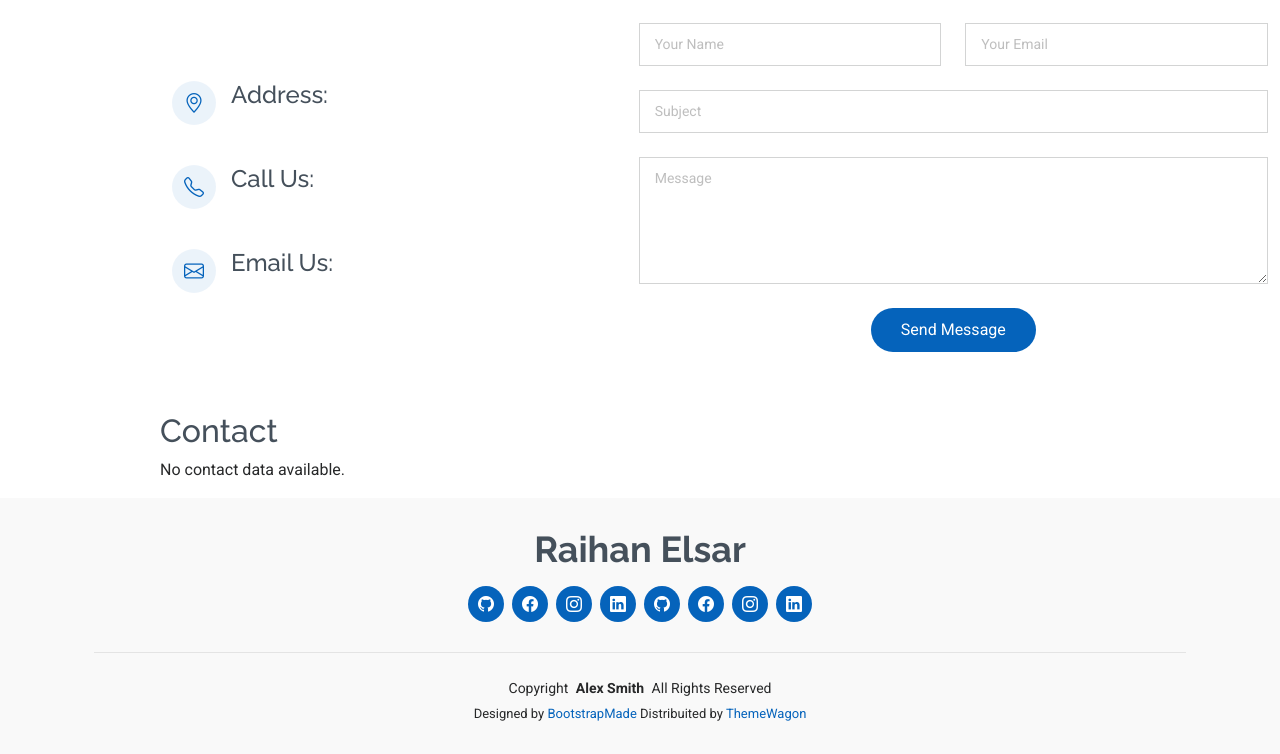
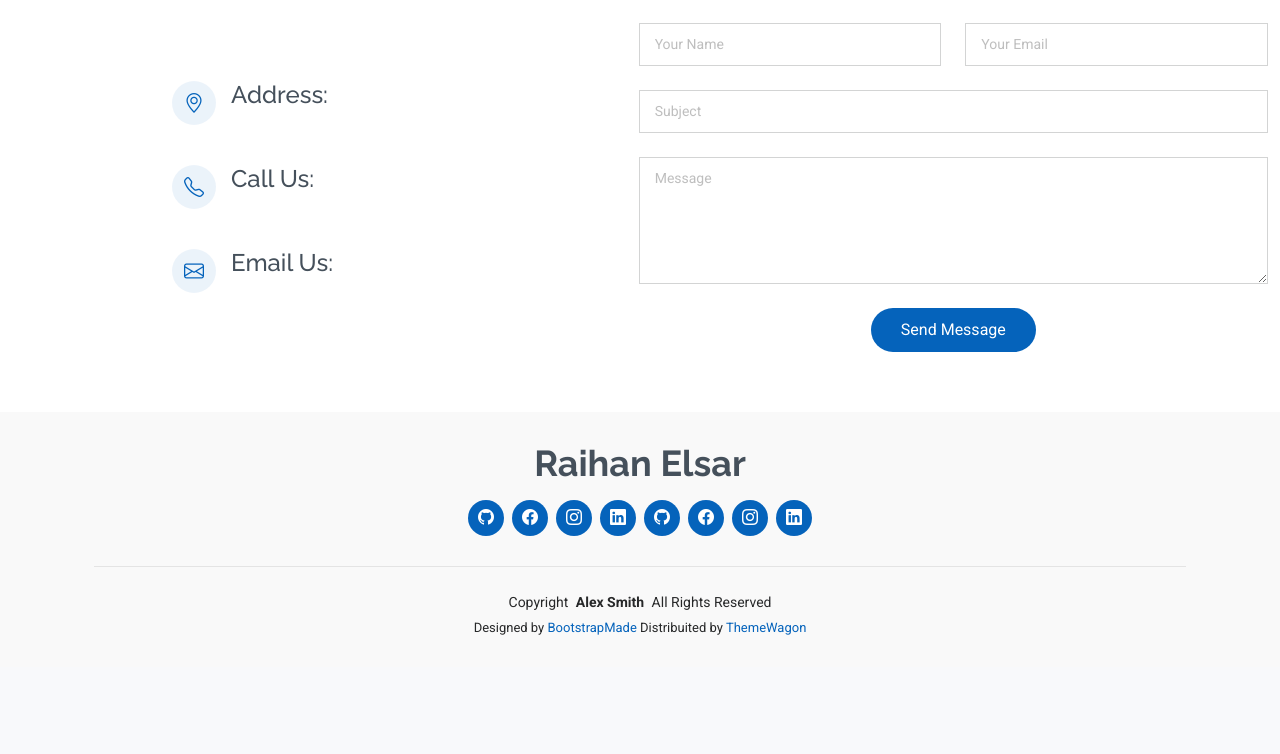
Before and after one commit to raihanelsar/raihanelsar.github.io, a PHP site: page / in a window 1280 px wide. Shown: the part 2894-3648 px from the top of the page. After the commit the page ends 3529 px from the top, so only its background shows below. Run offline with PHP 8.4, Linux system fonts and the light colour scheme; data that the repository does not hold is empty; some libraries are stand-ins or nearby versions.

Commit message:
Update contact.php

```diff
--- a/content/contact.php
+++ b/content/contact.php
@@ -73,18 +73,3 @@ $data = mysqli_fetch_assoc(mysqli_query($koneksi, "SELECT * FROM contact LIMIT 1
 
   </div>
 </section>
-<h2>Contact</h2>
-
-<?php if ($data): ?>
-    <p><strong>Address:</strong><br><?= htmlspecialchars($data['address']) ?></p>
-    <p><strong>Phone:</strong><br><?= htmlspecialchars($data['phone']) ?></p>
-    <p><strong>Email:</strong><br><?= htmlspecialchars($data['email']) ?></p>
-
-    <?php if (!empty($data['map_embed'])): ?>
-        <div class="map-embed" style="margin-top:15px;">
-            <?= $data['map_embed'] ?>
-        </div>
-    <?php endif; ?>
-<?php else: ?>
-    <p>No contact data available.</p>
-<?php endif; ?>
```
